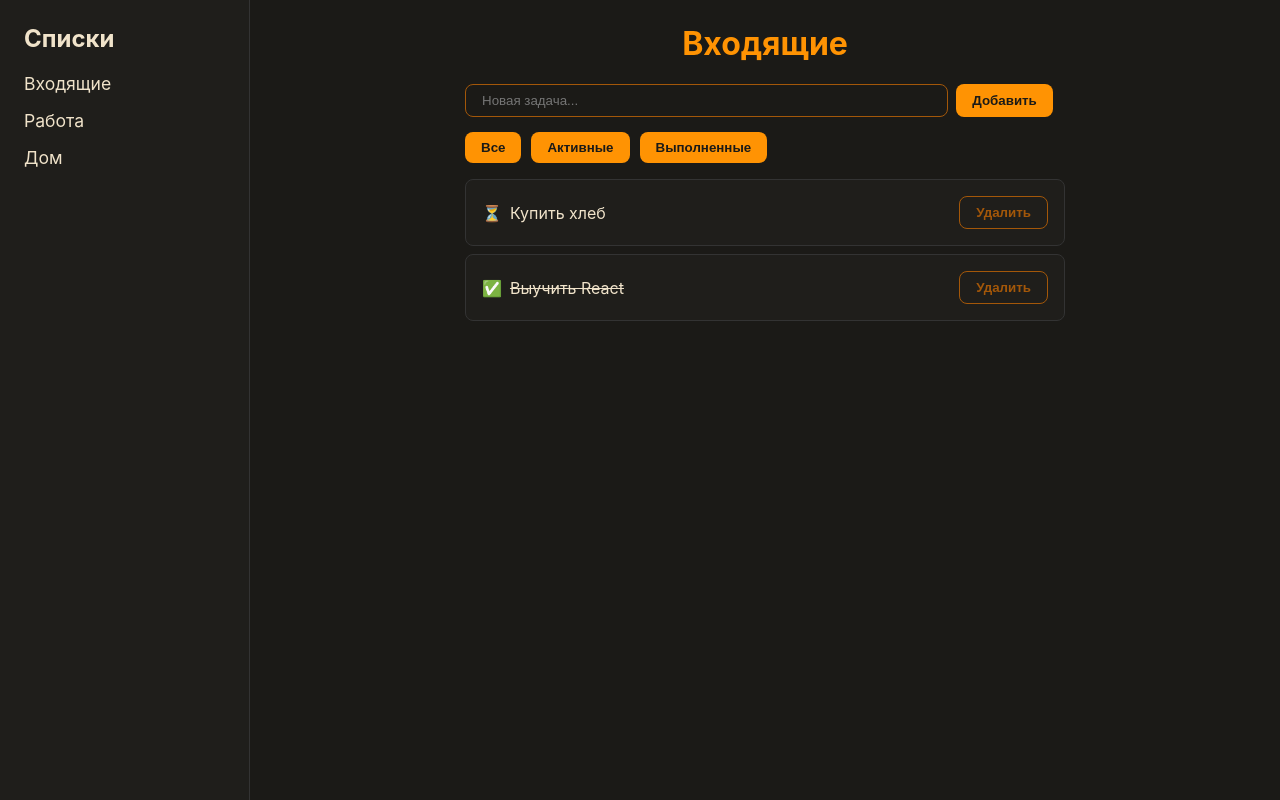
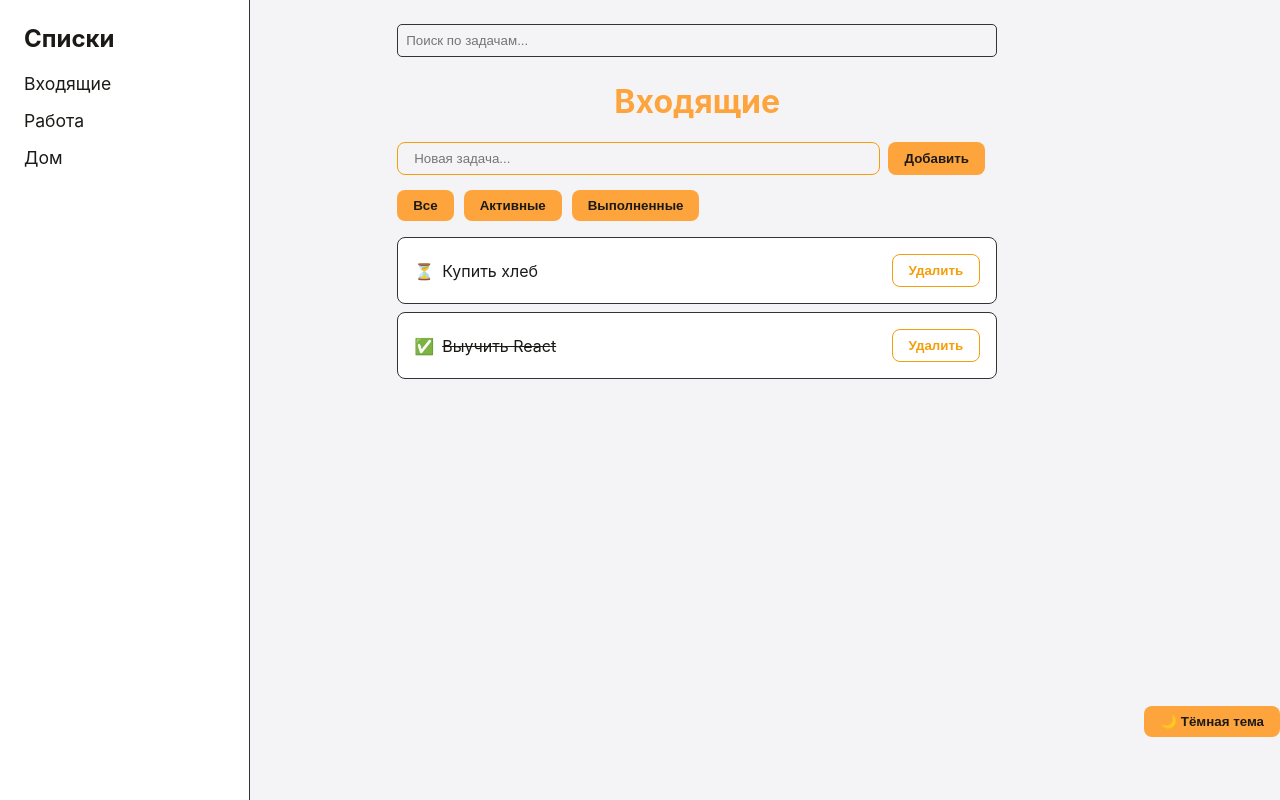
Before and after one commit to Fallingstash/web_lab3, a React (Vite) app: page /lists/list-1 in a window 1280 px wide. Built offline with nearby package versions, Linux system fonts and the light colour scheme.

Commit message:
create 404 page, debounce-search and light-theme

```diff
--- a/src/hooks/useDebounce.js
+++ b/src/hooks/useDebounce.js
@@ -0,0 +1,19 @@
+import { useState, useEffect } from 'react'
+
+export function useDebounce(value, delay = 300) {
+    const [debouncedValue, setDebouncedValue] = useState(value);
+
+    useEffect(() => {
+        // запустили таймер
+        const timer = setTimeout(() => {
+            setDebouncedValue(value);
+        }, delay);
+
+        return () => {
+            clearTimeout(timer);
+        };
+
+    }, [value, delay]); // Эффект срабатывает каждый раз, когда меняется value
+
+    return debouncedValue;
+}
--- /dev/null
+++ b/src/hooks/useLocalStorage.js
@@ -0,0 +1,22 @@
+import { useState, useEffect } from 'react';
+
+export function useLocalStorage(key, initialValue) {
+    const [value, setValue] = useState(() => {
+        try {
+            const saved = localStorage.getItem(key);
+            return saved !== null ? JSON.parse(saved) : initialValue;
+        } catch {
+            return initialValue;
+        }
+    });
+
+    useEffect(() => {
+        try {
+            localStorage.setItem(key, JSON.stringify(value));
+        } catch (error) {
+            console.warn('не удалось сохранить в localStorage ', error);
+        }
+    }, [key, value]);
+
+    return [value, setValue];
+}
--- a/src/index.css
+++ b/src/index.css
@@ -9,6 +9,17 @@
     --space-4: 1rem;
     --space-6: 1.5rem;
     --radius: 8px;
+}
+
+:root[data-theme="light"] {
+    /* СВЕТЛАЯ ТЕМА */
+    --bg-main: #F4F4F7;
+    --bg-card: #FFFFFF;
+    --color-primary: #fea43c; /* Темнее оранжевый для контраста */
+    --color-secondary: #F59E0B;
+    --text-main: #1B1A17;
+    --text-muted: #5B5B66;
+    --border: #ddd;
 }
 
 * {
--- a/src/pages/Layout.jsx
+++ b/src/pages/Layout.jsx
@@ -1,8 +1,11 @@
 import { Link, Outlet } from 'react-router';
+import { useTheme } from '../state/ThemeContext';
 import { useTodos } from '../state/TodoContext';
 
 function Layout() {
   const { state } = useTodos();
+
+  const { theme, toggleTheme } = useTheme();
 
   return (
     <div className="app-layout">
@@ -22,6 +25,9 @@ function Layout() {
           <Outlet />
         </div>
       </main>
+        <button onClick={toggleTheme} style={{ height: '20%', marginTop: '706px' }}>
+          {theme === 'dark' ? '☀️ Светлая тема' : '🌙 Тёмная тема'}
+        </button>
     </div>
   );
 }
--- a/src/pages/ListPage.jsx
+++ b/src/pages/ListPage.jsx
@@ -2,13 +2,19 @@ import { useParams, useSearchParams, Link } from 'react-router';
 import { useTodos } from '../state/TodoContext';
 import TaskList from '../components/TaskList';
 import AddTaskForm from '../components/AddTaskForm';
-
+import { useState } from 'react'; // Добавили useState
+import { useDebounce } from '../hooks/useDebounce'; // Импортируем хук
 
 function ListPage() {
   // Достаем ID списка из адресной строки
   const { listId } = useParams();
   const { state } = useTodos();
 
+  const [searchParams, setSearchParams] = useSearchParams();
+  const currentFilter = searchParams.get('filter') || 'all'
+
+  const [searchQuery, setSearchQuery] = useState('');
+  const debouncedSearch = useDebounce(searchQuery, 300);
 
   // Находим нужный список по ID
   const currentList = state.lists.find(l => l.id === listId);
@@ -19,9 +25,6 @@ function ListPage() {
   // Фильтруем задачи: оставляем только те, что относятся к этому списку
   const tasksForList = state.tasks.filter(t => t.listId === listId);
 
-  const [searchParams, setSearchParams] = useSearchParams();
-  const currentFilter = searchParams.get('filter') || 'all'
-
   let filteredTasks = tasksForList;
 
   if (currentFilter === 'active') {
@@ -30,23 +33,46 @@ function ListPage() {
     filteredTasks = tasksForList.filter(t => t.done);
   }
 
+  if (debouncedSearch.trim()) {
+    filteredTasks = filteredTasks.filter(t =>
+      t.title.toLowerCase().includes(debouncedSearch.toLowerCase())
+    );
+  }
+
   return (
     <div>
+      {/* Поле поиска */}
+      <div style={{ marginBottom: '25px' }}>
+        <input
+          type="search"
+          placeholder="Поиск по задачам..."
+          value={searchQuery}
+          onChange={(e) => setSearchQuery(e.target.value)}
+          style={{ width: '100%', padding: '8px', borderRadius: '5px', border: '1px solid #333', background: 'transparent', color: 'white' }}
+        />
+      </div>
       <h1>{currentList.title}</h1>
+
       <div style={{ marginBottom: '15px' }}>
         <AddTaskForm listId={listId}/>
       </div>
 
-      {/* Блок фильтров */}
+
       <div style={{ display: 'flex', gap: '10px', marginBottom: '15px' }}>
         <button onClick={() => setSearchParams({ filter: 'all' })}>Все</button>
         <button onClick={() => setSearchParams({ filter: 'active' })}>Активные</button>
         <button onClick={() => setSearchParams({ filter: 'completed' })}>Выполненные</button>
       </div>
 
-
-      <TaskList tasks={filteredTasks} listId={listId} />
-
+      {/* Обработка пустого результата поиска */}
+      {filteredTasks.length === 0 && debouncedSearch.trim() !== '' ? (
+        <div style={{ textAlign: 'center', marginTop: '20px' }}>
+          <p>По запросу "{debouncedSearch}" ничего не найдено</p>
+          <button onClick={() => setSearchQuery('')}>Сбросить поиск</button>
+        </div>
+      ) : (
+        <TaskList tasks={filteredTasks} listId={listId} />
+      )}
     </div>
   );
 }
--- /dev/null
+++ b/src/pages/NotFoundPage.jsx
@@ -0,0 +1,16 @@
+import { Link } from 'react-router';
+
+function NotFoundPage() {
+  return (
+    <div style={{ textAlign: 'center', marginTop: '50px' }}>
+      <h1 style={{ fontSize: '3rem', color: 'var(--color-primary)' }}>404</h1>
+      <h2>Страница не найдена</h2>
+      <p>Возможно, вы ввели неверный адрес.</p>
+      <Link to="/lists" style={{ color: 'var(--color-primary)', textDecoration: 'underline' }}>
+        Вернуться на главную
+      </Link>
+    </div>
+  );
+}
+
+export default NotFoundPage;
--- /dev/null
+++ b/src/state/ThemeContext.jsx
@@ -0,0 +1,26 @@
+import { createContext, useContext, useEffect } from 'react';
+import { useLocalStorage } from '../hooks/useLocalStorage';
+
+const ThemeContext = createContext(null);
+
+export function ThemeProvider({ children }) {
+    const systemTheme = window.matchMedia('(prefers-color-sheme: dark)').mathes ? 'dark' : 'light';
+
+    const [theme, setTheme] = useLocalStorage('todo-app:theme', systemTheme);
+
+    useEffect(() => {
+        document.documentElement.dataset.theme = theme;
+    }, [theme]);
+
+    const toggleTheme = () => {
+        setTheme(prev => prev === 'dark' ? 'light' : 'dark');
+    }
+
+    return (
+    <ThemeContext.Provider value={{ theme, toggleTheme }}>
+      {children}
+    </ThemeContext.Provider>
+  );
+}
+
+export const useTheme = () => useContext(ThemeContext);
```
Also changed, not shown: src/main.jsx (+6 -3 lines), src/router.jsx (+6 -2 lines).
